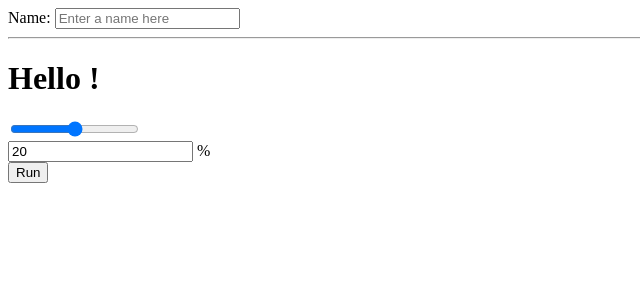
After one commit to eebhub/platform, a Node server app: page /test in a window 1280 px wide. The commit adds this page. Shown: the top 300 px of the page, without its empty margins (0-640 px from the left). Run offline with Node 20, Linux system fonts and the light colour scheme; some libraries are stand-ins or nearby versions.

Commit message:
Test of Clone

```diff
--- a/public/css/partial.css
+++ b/public/css/partial.css
@@ -3,7 +3,7 @@
 *my additions start
 */
 
-button.right{
+input.right{
     float:right;
 }
 
--- a/routes/routes.js
+++ b/routes/routes.js
@@ -1,4 +1,4 @@
-var mit = require("/lib/mit.js");
+var mit = require("../lib/mit.js");
 
 module.exports = {
     getIndex: function(request, response){
--- /dev/null
+++ b/views/test.ejs
@@ -0,0 +1,30 @@
+<!doctype html>
+<html ng-app>
+
+    <head>
+        <script src="https://ajax.googleapis.com/ajax/libs/angularjs/1.0.7/angular.min.js"></script>
+    </head>
+
+    <body>
+        <form action="/testpost" method="post">
+            <div>
+                <label>Name:</label>
+                <input type="text" ng-model="yourName" placeholder="Enter a name here"
+                name="name">
+                <hr>
+                <h1>Hello {{yourName}}!</h1>
+
+                    <input type="range" ng-model="winwall" name="size"
+                    min="0" max="40" step="1" value=50/>
+                    <div class="input-append">
+                        <input class="span1" type="text" value={{winwall}} ng-model="winwall"
+                        />
+                        <span class="add-on">%</span>
+                    </div>
+
+            </div>
+            <input type="submit" value="Run">
+        </form>
+    </body>
+
+</html>
```
Also changed, not shown: lib/mit.js (added).
